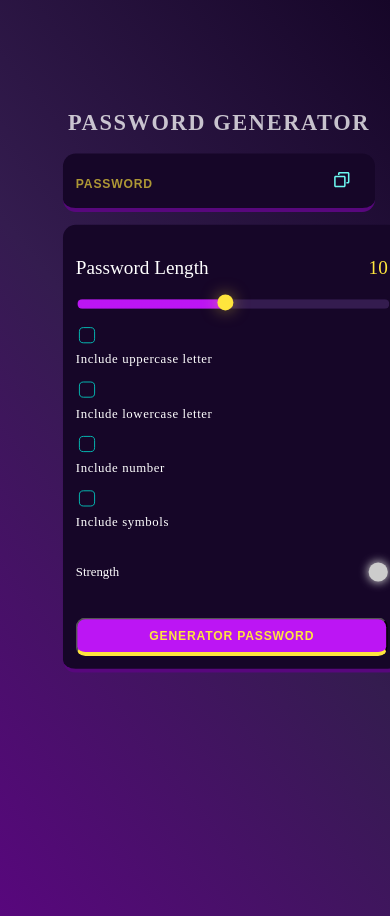
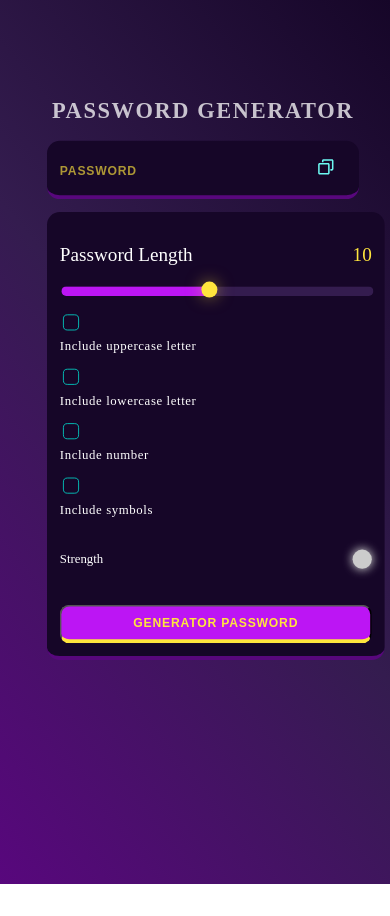
Before and after one commit to saifjawed/securepass, a plain HTML site: page index.html in a window 390 px wide. After the commit the page ends 884 px from the top, so only its background shows below. Drawn offline with Linux system fonts and the light colour scheme.

Commit message:
Update styles.css

```diff
--- a/styles.css
+++ b/styles.css
@@ -290,10 +290,8 @@ h1{
 
 @media (max-width: 768px) {
     body {
-        padding: 1rem;
         transform: scale(0.8);
         transform-origin: top center;
-        margin-right: 1.5rem;
     }
 
     h1 {
```
